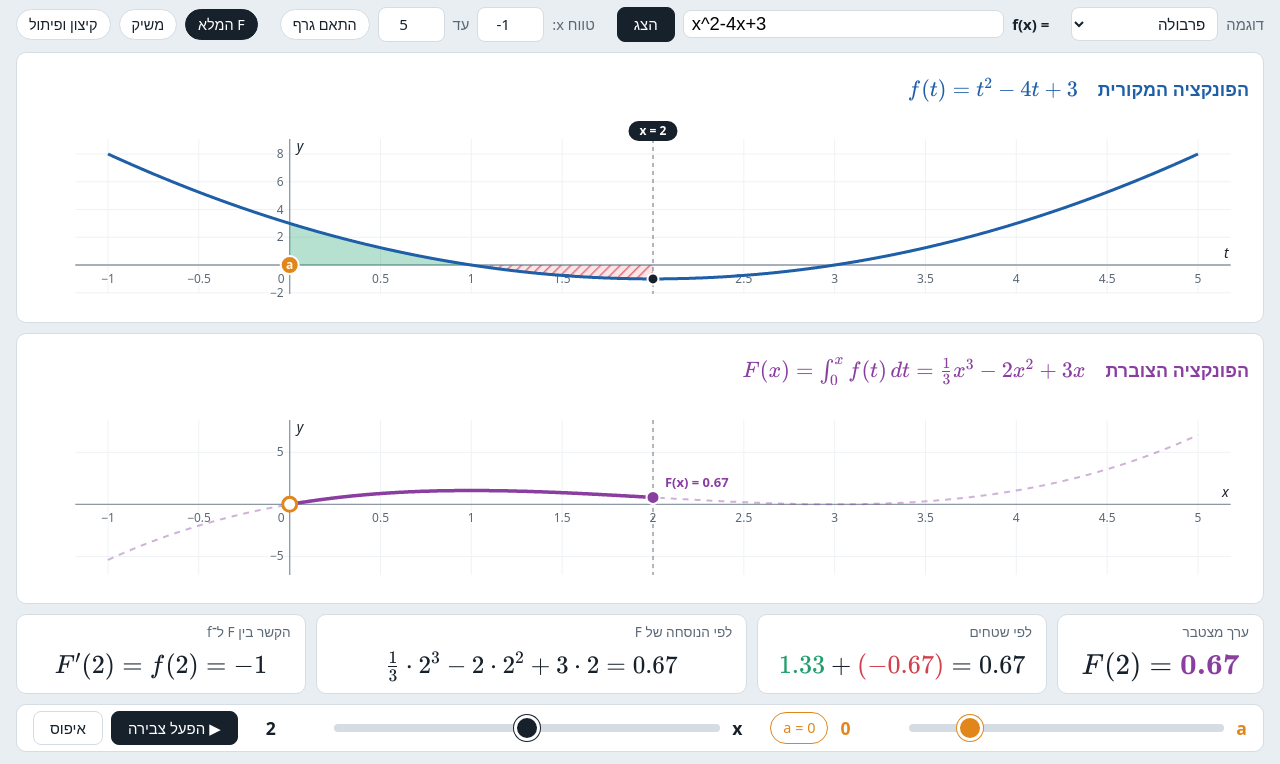
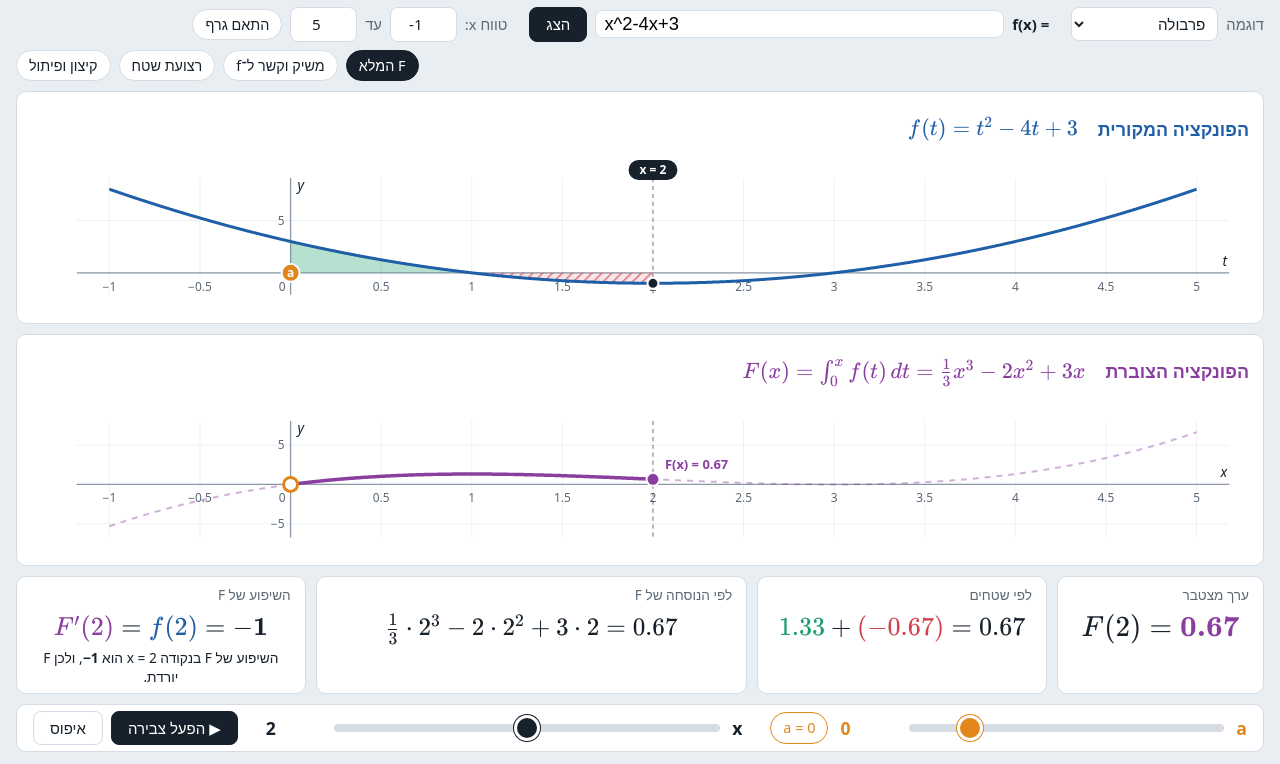
Before and after one commit to eyez-math/Accumulator-function, a plain HTML site: page index.html in a window 1280 px wide. Shown: the part 36-800 px from the top of the page. Drawn offline with nearby package versions, Linux system fonts and the light colour scheme; a web font is replaced by a local one.

Commit message:
Add files via upload

```diff
--- a/index.html
+++ b/index.html
@@ -82,6 +82,8 @@
   .ccard.main{flex-grow:.75} .ccard.area{flex-grow:1.1} .ccard.wide{flex-grow:1.7} .ccard.rel{flex-grow:1.1}
   .cl{display:flex;gap:10px;align-items:center;font-size:.85rem;color:var(--muted);white-space:nowrap;height:20px}
   .cv{direction:ltr;unicode-bidi:isolate;text-align:center;white-space:nowrap;overflow:hidden;height:44px;line-height:44px}
+  .said{font-size:.86rem;text-align:center;line-height:1.35;min-height:2.7em}
+  .said b{font-variant-numeric:tabular-nums}
   .warn{color:var(--ink);background:#FFF6E8;border-right:3px solid var(--a);padding:0 8px;border-radius:3px}
   .warn:empty{display:none}
 
@@ -151,7 +153,8 @@
     </div>
     <div class="group toggles">
       <button class="chip" id="tFull" aria-pressed="true">F המלא</button>
-      <button class="chip" id="tStrip" aria-pressed="false">משיק</button>
+      <button class="chip" id="tTan" aria-pressed="false">משיק וקשר ל־f</button>
+      <button class="chip" id="tStrip" aria-pressed="false">רצועת שטח</button>
       <button class="chip" id="tMarks" aria-pressed="false">קיצון ופיתול</button>
     </div>
   </div>
@@ -171,7 +174,7 @@
     <div class="card ccard main"><div class="cl">ערך מצטבר</div><div class="cv" id="cMain"></div></div>
     <div class="card ccard area"><div class="cl">לפי שטחים <span class="warn" id="note"></span></div><div class="cv" id="cArea"></div></div>
     <div class="card ccard wide" id="formulaCard"><div class="cl">לפי הנוסחה של F</div><div class="cv" id="cFormula"></div></div>
-    <div class="card ccard rel"><div class="cl">הקשר בין F ל־f</div><div class="cv" id="cRel"></div></div>
+    <div class="card ccard rel"><div class="cl">השיפוע של F</div><div class="cv" id="cRel"></div><div class="said" id="cRelText"></div></div>
   </section>
 
   <section class="card controls">
@@ -411,7 +414,7 @@
 ];
 
 const $ = s => document.querySelector(s);
-const S = { p:null, dom:[0,1], a:0, x:0, full:true, strip:false, marks:false, playing:false, drag:null };
+const S = { p:null, dom:[0,1], a:0, x:0, full:true, tan:false, strip:false, marks:false, playing:false, drag:null };
 let G = {};
 const SC = {};
 
@@ -652,8 +655,16 @@
   s += `<path class="fcurve" d="${pathFrom(Array.from(G.ts, (t,i) => [t, G.fs[i]]), sc)}"/></g>`;
   const X = sc.sx(x);
   s += `<line class="xline" x1="${n2(X)}" y1="${sc.pad.t}" x2="${n2(X)}" y2="${H-sc.pad.b}"/>`;
-  if(isFinite(V.fx) && V.fx >= sc.yr[0] && V.fx <= sc.yr[1])
-    s += `<circle cx="${n2(X)}" cy="${n2(sc.sy(V.fx))}" r="5.5" fill="var(--ink)" stroke="#fff" stroke-width="2"/>`;
+  if(isFinite(V.fx) && V.fx >= sc.yr[0] && V.fx <= sc.yr[1]){
+    const Yf = sc.sy(V.fx);
+    if(S.tan){
+      s += `<circle cx="${n2(X)}" cy="${n2(Yf)}" r="8" fill="var(--f)" stroke="#fff" stroke-width="2.5"/>`;
+      const lab = 'f(x) = ' + dm(fmt(V.fx)), right = X + 16 + lab.length*8 < W - sc.pad.r;
+      s += `<text class="tick" x="${n2(right ? X+14 : X-14)}" y="${n2(Yf + (Yf < sc.pad.t+26 ? 22 : -12))}" text-anchor="${right ? 'start' : 'end'}" style="fill:var(--f);font-weight:700;font-size:14px">${lab}</text>`;
+    } else {
+      s += `<circle cx="${n2(X)}" cy="${n2(Yf)}" r="5.5" fill="var(--ink)" stroke="#fff" stroke-width="2"/>`;
+    }
+  }
   const lab = 'x = ' + dm(fmt(x)), lw = lab.length*7 + 14, lx = clamp(X - lw/2, sc.pad.l, W - sc.pad.r - lw);
   s += `<rect x="${n2(lx)}" y="0" width="${lw}" height="20" rx="10" fill="var(--ink)"/>`;
   s += `<text x="${n2(lx+lw/2)}" y="14" text-anchor="middle" style="fill:#fff;font-weight:600">${lab}</text>`;
@@ -689,16 +700,29 @@
   s += '</g>';
   const X = sc.sx(x), Y = sc.sy(V.undef ? interpC(x)-Ca : V.F);
   s += `<line class="xline" x1="${n2(X)}" y1="${sc.pad.t}" x2="${n2(X)}" y2="${H-sc.pad.b}"/>`;
-  if(S.strip && isFinite(V.fx) && !V.undef){
+  if(S.tan && isFinite(V.fx) && !V.undef){
     let ux = sc.kx, uy = -V.fx*sc.ky; const L = Math.hypot(ux,uy); ux = ux/L*80; uy = uy/L*80;
     s += `<line class="tan" x1="${n2(X-ux)}" y1="${n2(Y-uy)}" x2="${n2(X+ux)}" y2="${n2(Y+uy)}"/>`;
-  }
+    }
   const A = sc.sx(a), A0 = sc.sy(0);
   s += `<circle cx="${n2(A)}" cy="${n2(A0)}" r="7" fill="#fff" stroke="var(--a)" stroke-width="3" style="cursor:grab"/>`;
   if(!V.undef){
     s += `<circle cx="${n2(X)}" cy="${n2(Y)}" r="6.5" fill="var(--F)" stroke="#fff" stroke-width="2"/>`;
-    const lab = 'F(x) = ' + dm(fmt(V.F)), right = X + 14 + lab.length*7.5 < W - sc.pad.r;
-    s += `<text class="tick" x="${n2(right ? X+12 : X-12)}" y="${n2(Y + (Y < sc.pad.t+24 ? 20 : -10))}" text-anchor="${right ? 'start' : 'end'}" style="fill:var(--F);font-weight:700;font-size:13px">${lab}</text>`;
+    const lab = 'F(x) = ' + dm(fmt(V.F));
+    const put = (side, dy, txt, size) => `<text class="tick" x="${n2(side === 'L' ? X-12 : X+12)}" y="${n2(clamp(Y+dy, sc.pad.t+12, H-sc.pad.b-4))}" text-anchor="${side === 'L' ? 'end' : 'start'}" style="fill:var(--F);font-weight:700;font-size:${size}px">${txt}</text>`;
+    if(S.tan && isFinite(V.fx)){
+      // שתי התוויות ברביעים שהמשיק לא עובר בהם
+      const pos = V.fx >= 0, roomL = X - 120 > sc.pad.l, roomR = X + 120 < W - sc.pad.r;
+      const up = side => side === 'L' ? pos : !pos;
+      const sT = roomL ? 'L' : 'R', sF = sT === 'L' ? (roomR ? 'R' : 'L') : (roomL ? 'L' : 'R');
+      const stacked = sT === sF;
+      s += put(sT, up(sT) ? -14 : 22, 'F′(x) = ' + dm(fmt(V.fx)), 14);
+      const dyF = up(sF) ? (stacked ? -32 : -14) : (stacked ? 40 : 22);
+      if(!stacked || (Y+dyF > sc.pad.t+12 && Y+dyF < H-sc.pad.b-4)) s += put(sF, dyF, lab, 13);
+    } else {
+      const right = X + 14 + lab.length*7.5 < W - sc.pad.r;
+      s += put(right ? 'R' : 'L', Y < sc.pad.t+24 ? 20 : -10, lab, 13);
+    }
   }
   svg.innerHTML = s;
 }
@@ -761,7 +785,15 @@
   if(V.undef) $('#cArea').textContent = '—';
   else { tex($('#cArea'), areaCalcTex(V)); fit($('#cArea'), 1.35); }
   if(ft){ tex($('#cFormula'), ft); fit($('#cFormula'), 1.3); }
-  tex($('#cRel'), isFinite(V.fx) ? `F'(${xx})=f(${xx})=${fmt(V.fx)}` : `f(${xx})\\ \\text{לא מוגדר}`);
+  if(isFinite(V.fx)){
+    const v = fmt(V.fx);
+    tex($('#cRel'), String.raw`\textcolor{#8A3FA0}{F'(${xx})}=\textcolor{#1F5FA8}{f(${xx})}=\mathbf{${v}}`);
+    const trend = v === '0' ? '' : (V.fx > 0 ? ', ולכן F עולה' : ', ולכן F יורדת');
+    $('#cRelText').innerHTML = `השיפוע של F בנקודה <bdi dir="ltr">x = ${dm(xx)}</bdi> הוא <b><bdi dir="ltr">${dm(v)}</bdi></b>${trend}.`;
+  } else {
+    tex($('#cRel'), `f(${xx})=\\text{?}`);
+    $('#cRelText').textContent = 'f לא מוגדרת בנקודה הזאת.';
+  }
   fit($('#cRel'), 1.35);
   $('#note').textContent = V.undef ? 'f לא מוגדרת בחלק מהקטע'
     : (S.x < S.a - 1e-9 ? 'x < a: שטח מעל הציר מחסיר' : '');
@@ -906,7 +938,7 @@
   $('#dMin').addEventListener('change', onDomainInput);
   $('#dMax').addEventListener('change', onDomainInput);
   $('#fit').addEventListener('click', fitGraph);
-  toggle('#tFull','full'); toggle('#tStrip','strip'); toggle('#tMarks','marks');
+  toggle('#tFull','full'); toggle('#tTan','tan'); toggle('#tStrip','strip'); toggle('#tMarks','marks');
   $('#play').addEventListener('click', play);
   $('#reset').addEventListener('click', () => S.p.id === 'custom' ? showCustom() : setPreset(S.p));
   attach($('#pf'), 'f'); attach($('#pF'), 'F');
```
